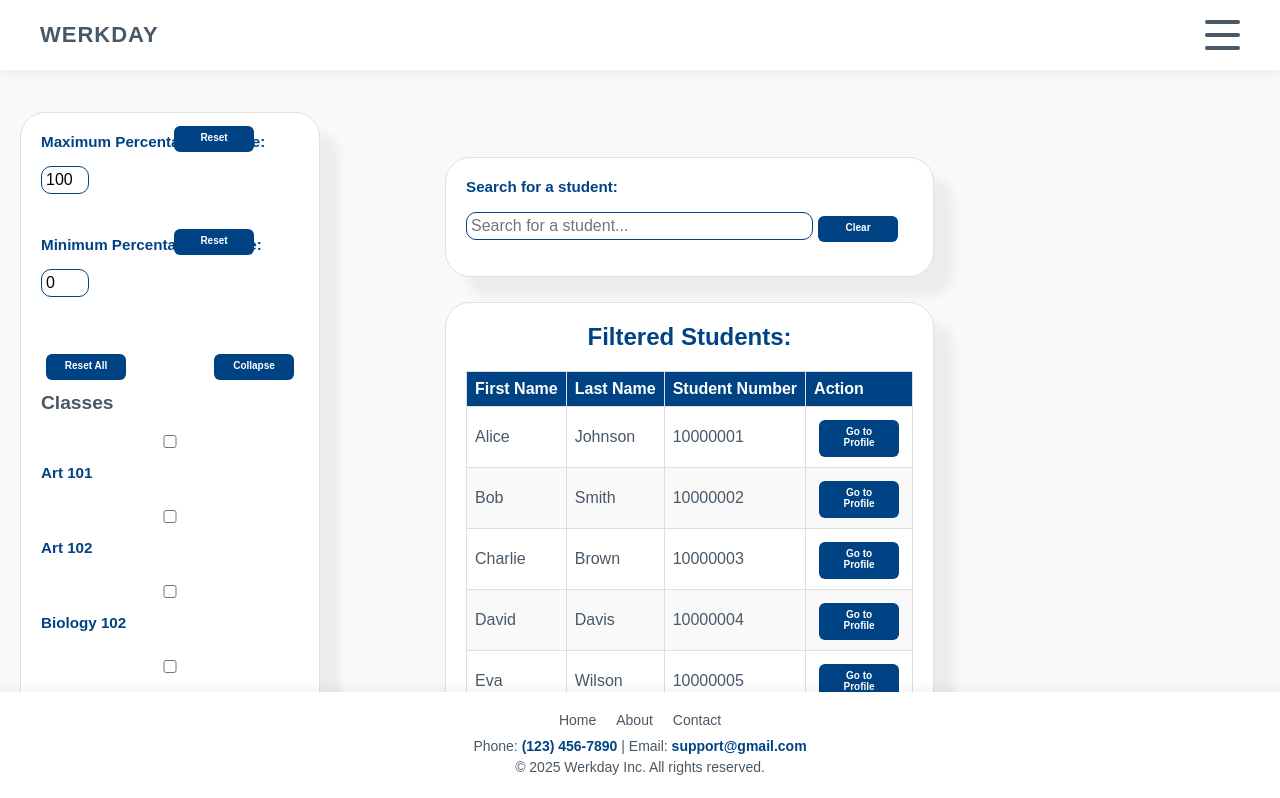
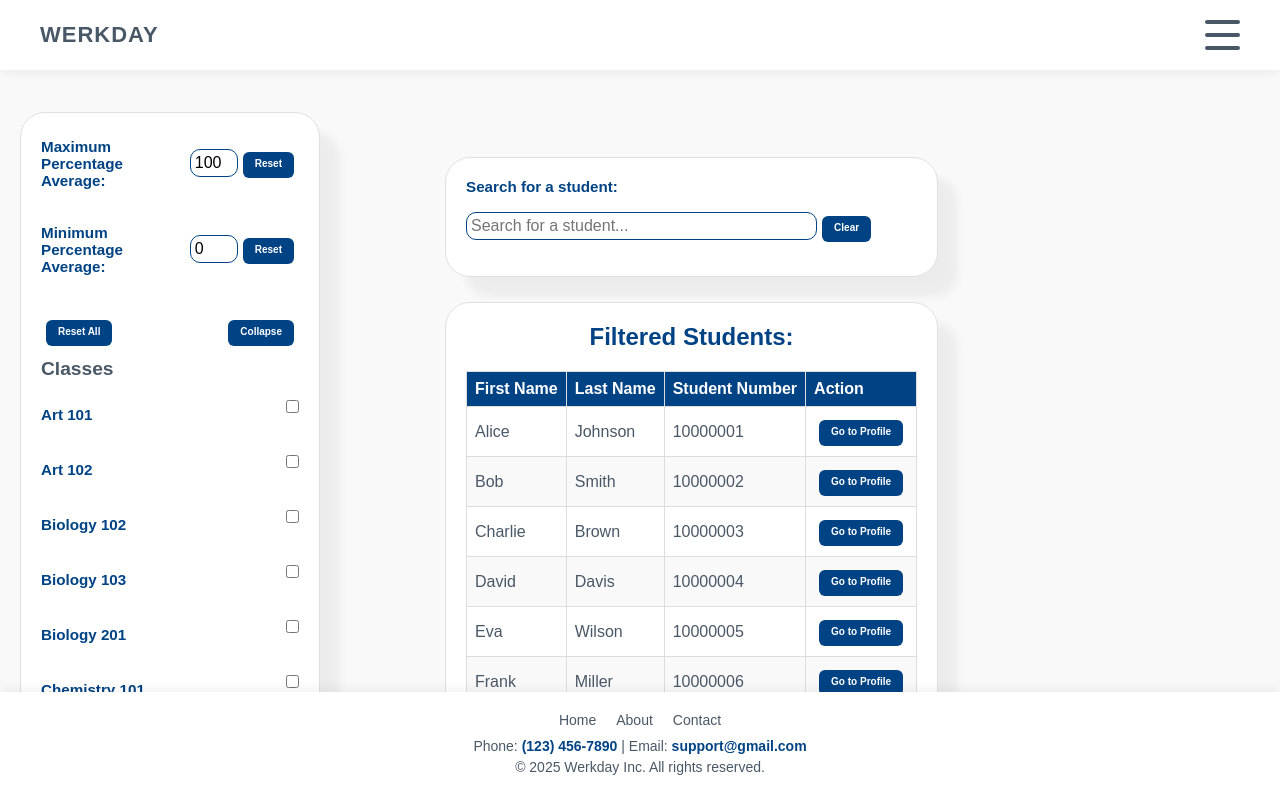
Before and after one commit to ryaneveson/310_Project, a React (Create React App) app in the folder student-records-app/: page /studentSearch in a window 1280 px wide. Shown: the top 798 px of the page. Built offline with nearby package versions, Linux system fonts and the light colour scheme; sample sign-in values are in the browser's storage.

Commit message:
styling fixes for studentSearch

```diff
--- a/student-records-app/src/StudentSearch.js
+++ b/student-records-app/src/StudentSearch.js
@@ -151,15 +151,15 @@ function StudentSearch() {
                     overflow: 'hidden'
                 }}>
                     {allClasses.map((className) => (
-                        <div key={className}>
+                        <div key={className} >
                             <label>
+                                {className}
                                 <input
                                     type="checkbox"
                                     data-testid="checkbox"
                                     checked={selectedClasses.has(className)}
                                     onChange={() => handleClassSelection(className)}
                                 />
-                                {className}
                             </label>
                             <br />
                         </div>
--- a/student-records-app/src/frontend/studentSearch.css
+++ b/student-records-app/src/frontend/studentSearch.css
@@ -21,17 +21,28 @@
     flex-direction: column;
   }
 
+  #studentSearch .checkbox-container {
+    display: flex;
+    justify-content: space-between;
+    align-items: center;
+  }
+
   #studentSearch .sidebar .checkboxes {
     margin-top: 20px;
   }
 
+  #studentSearch .sidebar label {
+    display: flex;
+    justify-content: space-between;
+    align-items: center;
+  }
+
+  #studentSearch .sidebar input {
+    width: fit-content;
+  }
+
   #studentSearch .sidebar h3 {
     font-size: 1.2rem;
-  }
-
-  #studentSearch .sidebar .checkboxes label {
-    display: block;
-    margin-bottom: 10px;
   }
 
   #studentSearch .sidebar #toggle-btn,
@@ -54,7 +65,7 @@
     transition: all 0.3s ease-in-out;
     box-shadow: 0px 3px 0px #004385;
     position: relative;
-    width: 80px;
+    width: fit-content;
     margin: 5px;
   }
 
@@ -63,11 +74,7 @@
     box-shadow: 0px 1px 0px #004385;
   }
 
-  #studentSearch .sidebar #clear-btn {
-    top: 0;
-    left: 0;
-    transform: translate(80px, -2.75rem);
-  }
+
 
   /* student list styling */
   #studentSearch article {
```
